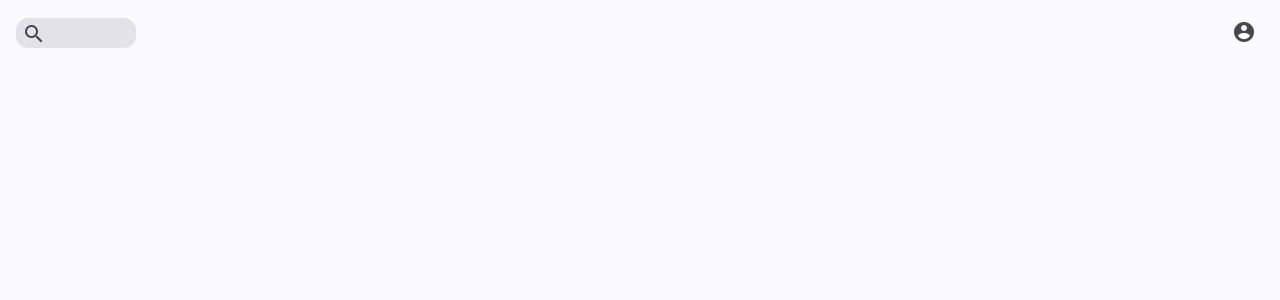
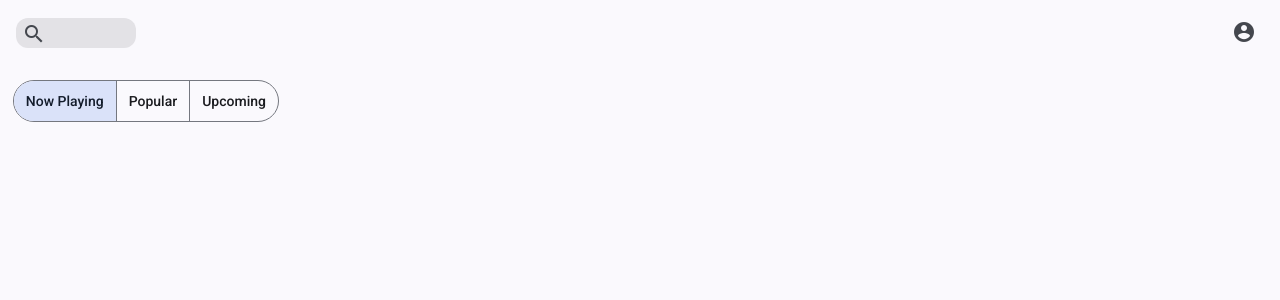
Before and after one commit to wutDefinesYou/movie-web, an Angular app: page / in a window 1280 px wide. Shown: the top 300 px of the page. Built offline with nearby package versions, Linux system fonts and the light colour scheme.

Commit message:
started home page construction

```diff
--- a/src/app/app.component.html
+++ b/src/app/app.component.html
@@ -1 +1,3 @@
 <app-header></app-header>
+
+<router-outlet></router-outlet>
--- a/src/app/app.routes.ts
+++ b/src/app/app.routes.ts
@@ -1,3 +1,4 @@
-import { Routes } from '@angular/router';
+import { Routes } from '@angular/router'
+import { HomeComponent } from './features/home/home.component'
 
-export const routes: Routes = [];
+export const routes: Routes = [{ path: '', component: HomeComponent }]
--- a/src/app/features/header/header.component.scss
+++ b/src/app/features/header/header.component.scss
@@ -4,6 +4,7 @@
 mat-toolbar {
   display: flex;
   justify-content: space-between;
+  margin-block-end: 1rem;
 
   & > span {
     position: relative;
--- /dev/null
+++ b/src/app/features/home/home.component.html
@@ -0,0 +1,14 @@
+<section>
+  <div class="title-list">
+    <mat-button-toggle-group
+      [formControl]="titleControl"
+      hideSingleSelectionIndicator="true"
+    >
+      @for(title of titleList; track $index) {
+      <mat-button-toggle [checked]="$first" [value]="title">{{
+        title
+      }}</mat-button-toggle>
+      }
+    </mat-button-toggle-group>
+  </div>
+</section>
--- /dev/null
+++ b/src/app/features/home/home.component.scss
@@ -0,0 +1,7 @@
+section {
+  padding-inline: 0.8rem;
+
+  .title-list {
+    display: flex;
+  }
+}
--- /dev/null
+++ b/src/app/features/home/home.component.ts
@@ -0,0 +1,16 @@
+import { Component } from '@angular/core'
+import { MatButtonToggleModule } from '@angular/material/button-toggle'
+import { MatButtonModule } from '@angular/material/button'
+import { ReactiveFormsModule, FormControl } from '@angular/forms'
+
+@Component({
+  selector: 'app-home',
+  standalone: true,
+  imports: [MatButtonToggleModule, MatButtonModule, ReactiveFormsModule],
+  templateUrl: './home.component.html',
+  styleUrl: './home.component.scss',
+})
+export class HomeComponent {
+  titleList: string[] = ['Now Playing', 'Popular', 'Upcoming']
+  titleControl = new FormControl(this.titleList[0])
+}
```
Also changed, not shown: 1 other file (tests, documents, lock files or other folders).
